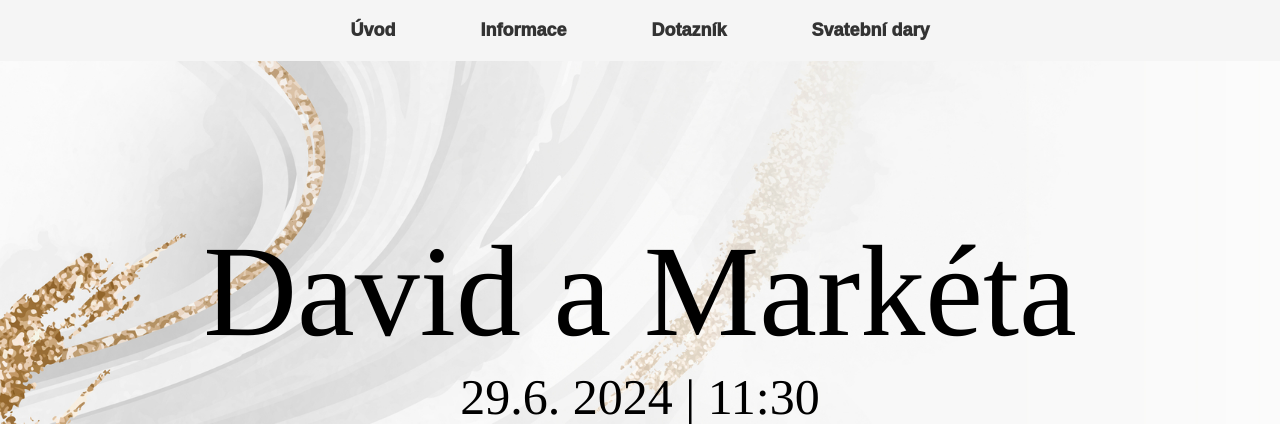
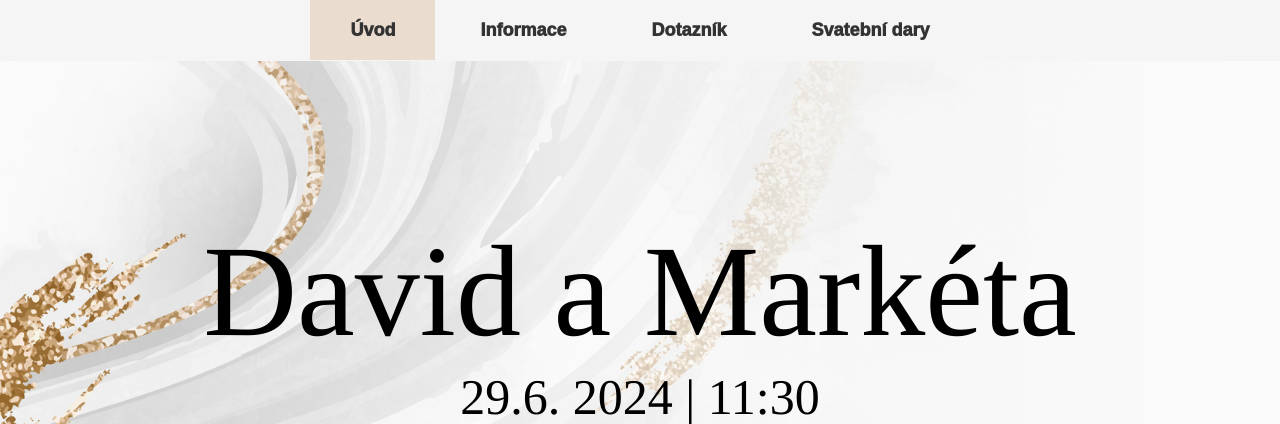
Before and after one commit to Davisiiiik/wedding_web, a Flask app: page / in a window 1280 px wide. Shown: the top 424 px of the page. Run offline with Flask 3, Linux system fonts and the light colour scheme; data that the repository does not hold is empty; some libraries are stand-ins or nearby versions.

Commit message:
Added highlighting menu item by current section

```diff
--- a/static/css/style.css
+++ b/static/css/style.css
@@ -7,7 +7,7 @@
 }
 
 #body {
-    background-color: #f5f5f5;
+    /*background-color: #f5f5f5;*/
     max-width: 1920px;
     margin: auto;
     font-family: Arial, sans-serif;
@@ -65,11 +65,15 @@
 .navbar ul li a {
     color: #333;
     text-decoration: none;
-    padding: 10px 40px;
+    padding: 20px 40px;
 }
 
 .navbar ul li a:hover {
     color: #777;
+}
+.navbar ul li .active {
+    /*background-color: #e7e7e7;*/
+    background-color: #EADCCF;
 }
 
 /* ============================== HOME SECTION ============================== */
--- a/static/js/scripts.js
+++ b/static/js/scripts.js
@@ -13,11 +13,30 @@ function smooth_scroll() {
             // Update URL
             const url = new URL(window.location.href);
             url.hash = this.getAttribute('href');
-            //console.info(url.hash)
             if (url.hash === "#home") {
                 url.hash = ''
             }
             history.pushState(null, null, url);
+        });
+    });
+}
+
+function highligh_active_section() {
+    // JavaScript code to handle scroll event and highlight the menu item
+    window.addEventListener('scroll', function() {
+        var sections = document.querySelectorAll('section');
+        var scrollPosition = window.scrollY;
+
+        sections.forEach(function(section) {
+            var top = section.offsetTop;
+            var height = section.offsetHeight;
+            var id = section.getAttribute('id');
+
+            if (scrollPosition >= top && scrollPosition < top + height) {
+                document.querySelector('a[href="#' + id + '"]').classList.add('active');
+            } else {
+                document.querySelector('a[href="#' + id + '"]').classList.remove('active');
+            }
         });
     });
 }
--- a/templates/index.html
+++ b/templates/index.html
@@ -22,6 +22,7 @@
 
             <script>
                 smooth_scroll();
+                highligh_active_section();
             </script>
 
             {% for item in menu %}
```
